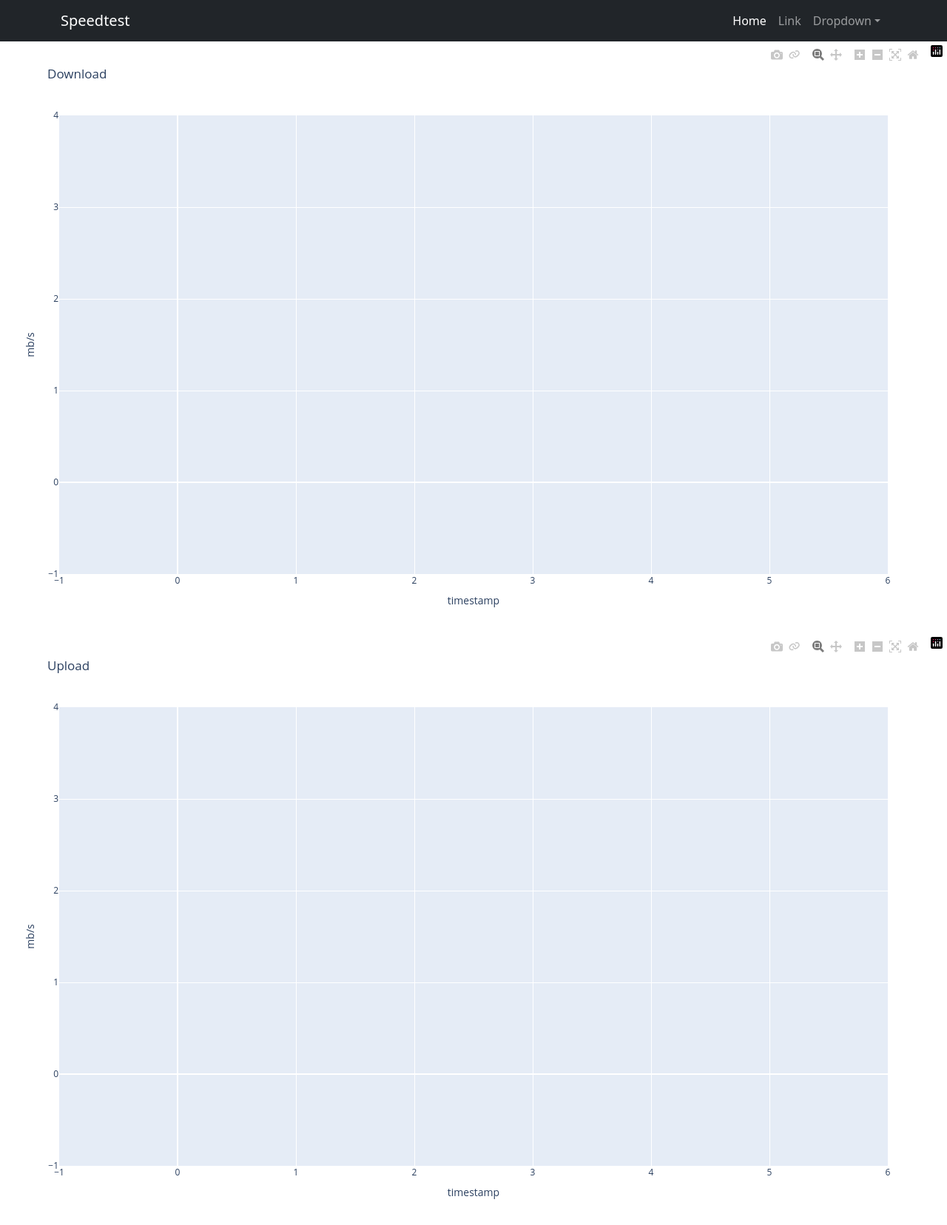
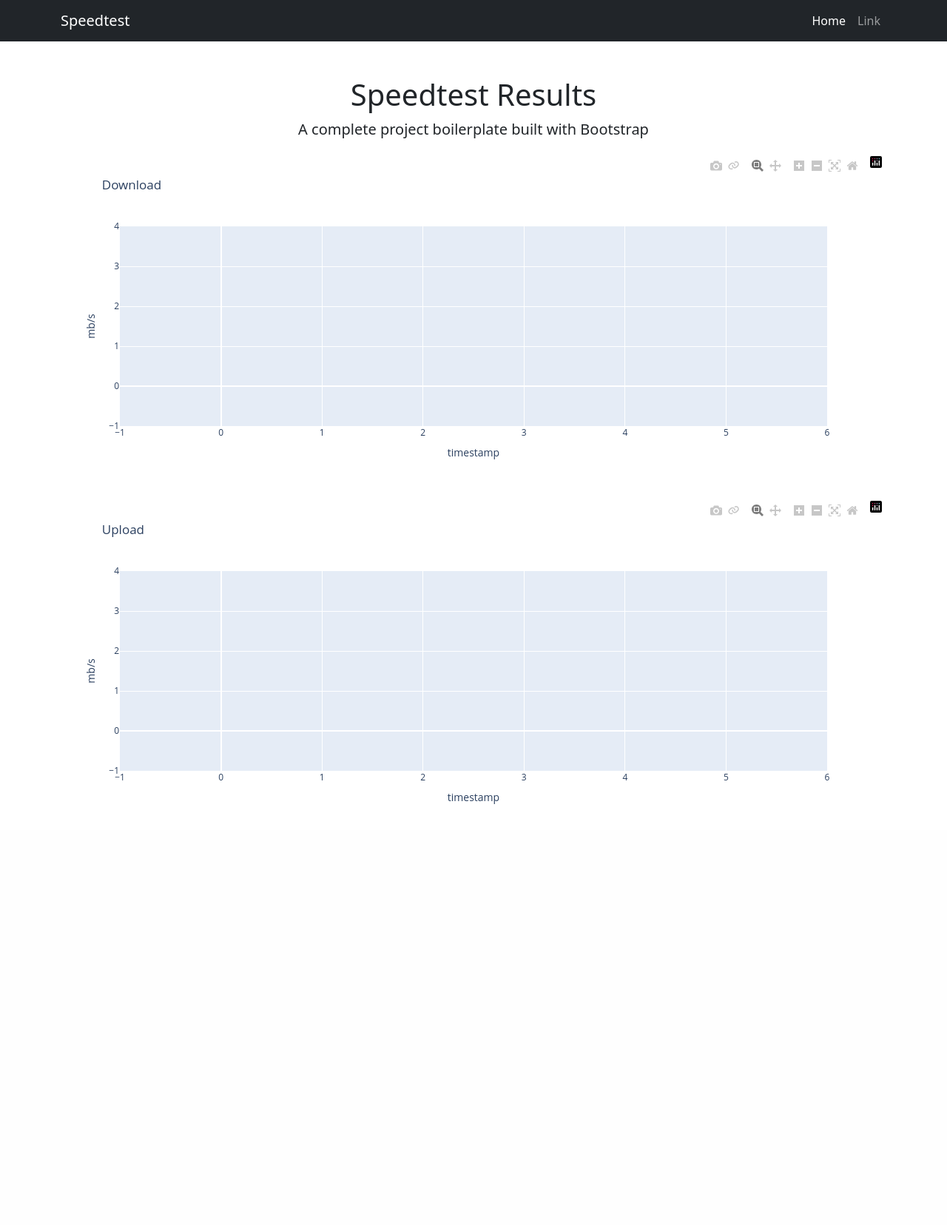
Before and after one commit to akimov88/speedtest, a Django app: page /speedtest/result in a window 1280 px wide. Shown: the whole page at 74% size. After the commit the page ends 1087 px from the top, so only its background shows below. Run offline with Django 4.2, Linux system fonts and the light colour scheme; data that the repository does not hold is empty; parts of the project's set-up code (start-up, migrations or seed data) failed here and were passed over; some libraries are stand-ins or nearby versions.

Commit message:
Code refactoring

```diff
--- a/templates/base.html
+++ b/templates/base.html
@@ -22,7 +22,7 @@
                     <ul class="navbar-nav ms-auto mb-2 mb-lg-0">
                         <li class="nav-item"><a class="nav-link active" aria-current="page" href="#">Home</a></li>
                         <li class="nav-item"><a class="nav-link" href="#">Link</a></li>
-                        <li class="nav-item dropdown">
+                        <!--li class="nav-item dropdown">
                             <a class="nav-link dropdown-toggle" id="navbarDropdown" href="#" role="button" data-bs-toggle="dropdown" aria-expanded="false">Dropdown</a>
                             <ul class="dropdown-menu dropdown-menu-end" aria-labelledby="navbarDropdown">
                                 <li><a class="dropdown-item" href="#">Action</a></li>
@@ -30,20 +30,14 @@
                                 <li><hr class="dropdown-divider" /></li>
                                 <li><a class="dropdown-item" href="#">Something else here</a></li>
                             </ul>
-                        </li>
+                        </li-->
                     </ul>
                 </div>
             </div>
         </nav>
         <!-- Page content-->
         {% block content %}
-        <div class="container">
-            <div class="text-center mt-5">
-                <h1>Speedtest Result</h1>
-                <p class="lead">A complete project boilerplate built with Bootstrap</p>
-                <p>Bootstrap v5.2.3</p>
-            </div>
-        </div>
+
         {% endblock content %}
         <!-- Bootstrap core JS-->
         <script src="https://cdn.jsdelivr.net/npm/bootstrap@5.2.3/dist/js/bootstrap.bundle.min.js"></script>
--- a/templates/result.html
+++ b/templates/result.html
@@ -1,6 +1,12 @@
 {% extends 'base.html' %}
 
 {% block content %}
-{{ download|safe }}
-{{ upload|safe }}
+<div class="container">
+    <div class="text-center mt-5">
+        <h1>Speedtest Results</h1>
+        <p class="lead">A complete project boilerplate built with Bootstrap</p>
+        <p>{{ download|safe }}</p>
+        <p>{{ upload|safe }}</p>
+    </div>
+</div>
 {% endblock content %}
```
